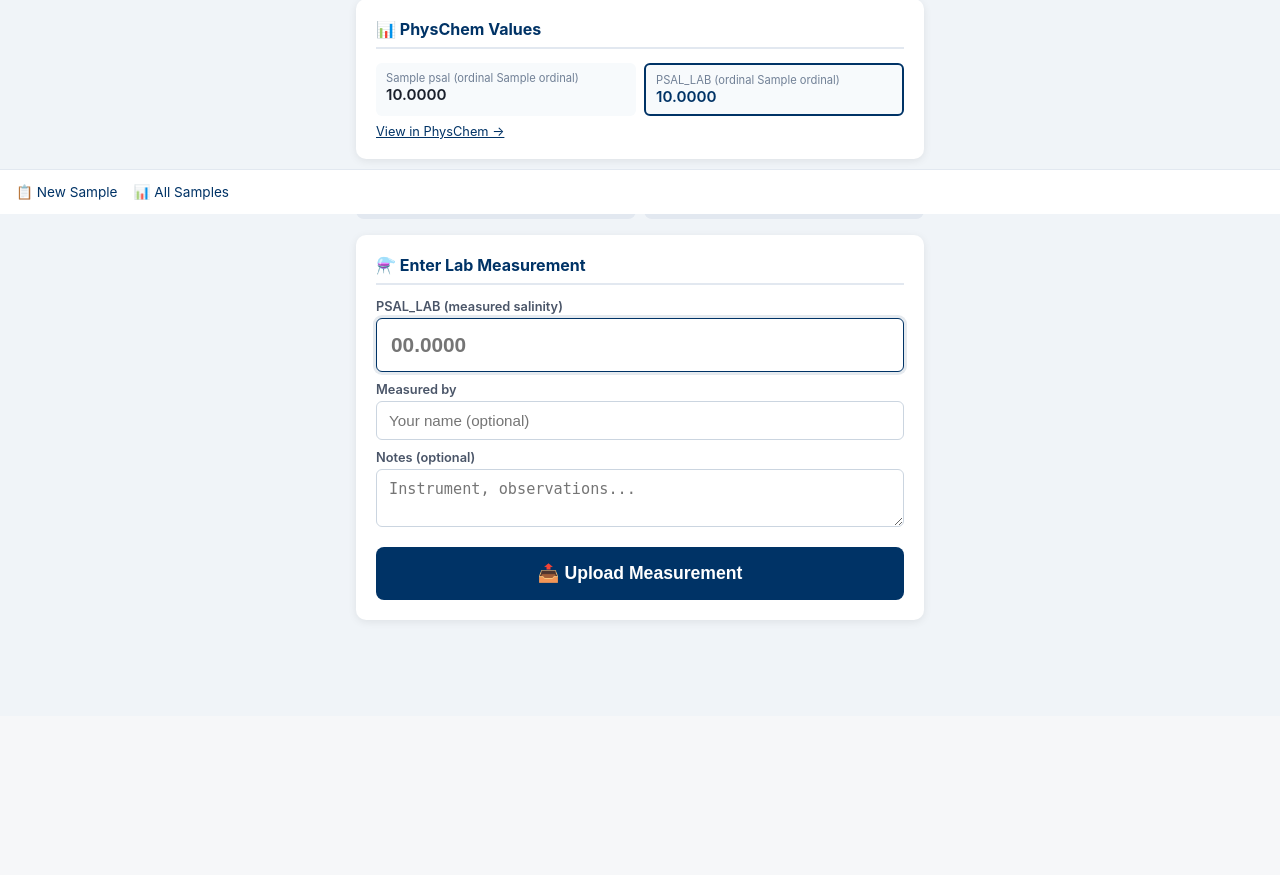
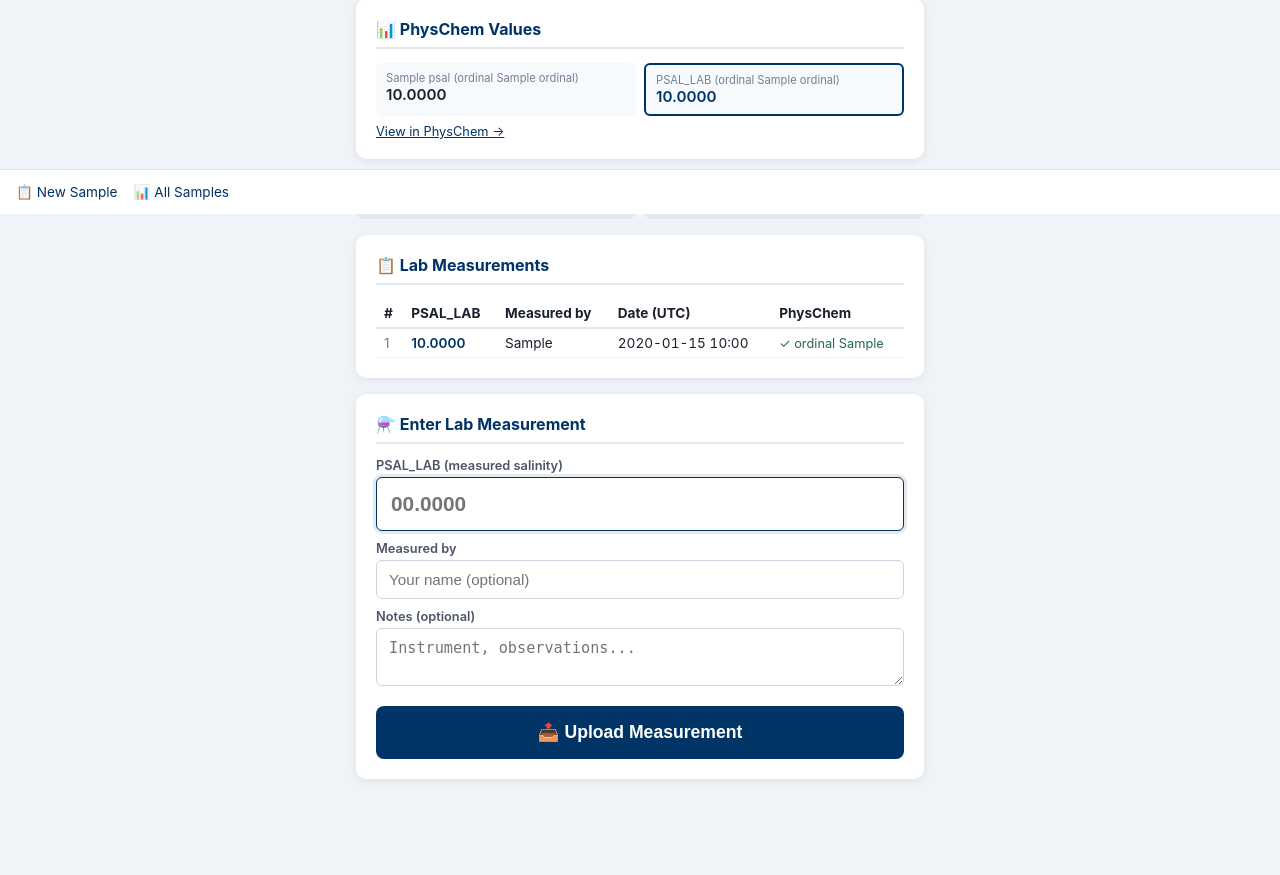
Before and after one commit to sebastianmenze/imr-salinity-sample-server, a FastAPI app: template app/templates/measure.html in a window 1280 px wide. Shown: the part 586-1461 px from the top of the page. Before the commit the page ends 1210 px from the top, so only its background shows below. Run offline with FastAPI, Linux system fonts and the light colour scheme; the template is opened without the code that fills it: most values are stand-ins (such as "Sample title", 1, 10 or a date in 2020).

Commit message:
Store multiple measurements per sample; fix acquirementMethod to 1020101
- SampleMeasurement model: new table tracking every lab measurement with
  psal_lab, measured_by, measured_at, notes, physchem_reading_id,
  physchem_ordinal; linked to SalinitySample via FK (create_all picks it up)
- upload_measurement: returns physchem_ordinal from the parameter object
- submit_measurement: creates a SampleMeasurement row on every submission
  and updates it with reading_id + ordinal after a successful PhysChem upload
- retry_physchem_upload: finds the latest un-linked measurement row and
  stamps it with PhysChem data on success
- measure.html / measure_success.html: Lab Measurements table showing all
  rows with PSAL_LAB value, who measured it, when, and PhysChem ordinal
- acquirementMethod changed from 1019900 → 1020101

https://claude.ai/code/session_01ALLAsAjGCtzkSxSQbCoFSV

```diff
--- a/app/templates/measure.html
+++ b/app/templates/measure.html
@@ -151,6 +151,42 @@
     </a>
 </div>
 
+{% if sample.measurements %}
+<div class="card">
+    <h2>📋 Lab Measurements</h2>
+    <table style="width:100%; border-collapse:collapse; font-size:0.85rem">
+        <thead>
+            <tr style="border-bottom:2px solid #e2e8f0; text-align:left">
+                <th style="padding:6px 8px">#</th>
+                <th style="padding:6px 8px">PSAL_LAB</th>
+                <th style="padding:6px 8px">Measured by</th>
+                <th style="padding:6px 8px">Date (UTC)</th>
+                <th style="padding:6px 8px">PhysChem</th>
+            </tr>
+        </thead>
+        <tbody>
+            {% for m in sample.measurements %}
+            <tr style="border-bottom:1px solid #f0f0f0">
+                <td style="padding:6px 8px; color:#718096">{{ loop.index }}</td>
+                <td style="padding:6px 8px; font-weight:600; color:#003366">{{ "%.4f"|format(m.psal_lab) }}</td>
+                <td style="padding:6px 8px">{{ m.measured_by or '—' }}</td>
+                <td style="padding:6px 8px; font-variant-numeric:tabular-nums">
+                    {{ m.measured_at.strftime('%Y-%m-%d %H:%M') if m.measured_at else '—' }}
+                </td>
+                <td style="padding:6px 8px">
+                    {% if m.physchem_ordinal %}
+                    <span style="color:#276749; font-size:0.8rem">✓ ordinal {{ m.physchem_ordinal }}</span>
+                    {% else %}
+                    <span style="color:#a0aec0; font-size:0.8rem">not uploaded</span>
+                    {% endif %}
+                </td>
+            </tr>
+            {% endfor %}
+        </tbody>
+    </table>
+</div>
+{% endif %}
+
 {% if sample.status.value == 'uploaded' %}
 <div class="alert alert-success">
     ✅ Uploaded to PhysChem — PSAL_LAB: {{ "%.4f"|format(sample.psal_lab) }}
--- a/app/utils/physchem.py
+++ b/app/utils/physchem.py
@@ -276,7 +276,7 @@ class PhysChemClient:
             "suppliedParameterName": "S LAB",
             "units": "Dmnless",
             "processingLevel": "L0",
-            "acquirementMethod": "1019900",
+            "acquirementMethod": "1020101",
         }
         if sample_number is not None and psal_value is not None and value_datetime is not None:
             payload["reading"] = [{
@@ -544,6 +544,7 @@ class PhysChemClient:
                 "instrument_id": instrument_id,
                 "parameter_id": parameter_id,
                 "reading_id": reading_id,
+                "physchem_ordinal": parameter.get("ordinal"),
                 "physchem_url": self._editor_url(mission_id, operation_id, instrument_id),
             }
 
```
Also changed, not shown: app/models/sample.py (+27 -5 lines), app/routers/measure.py (+29 -2 lines), app/templates/measure_success.html (+36 -0 lines).
